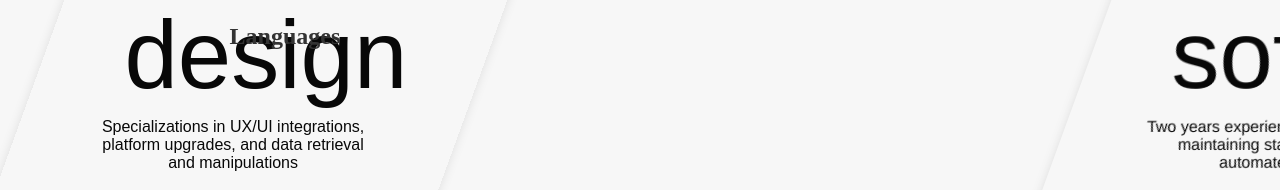
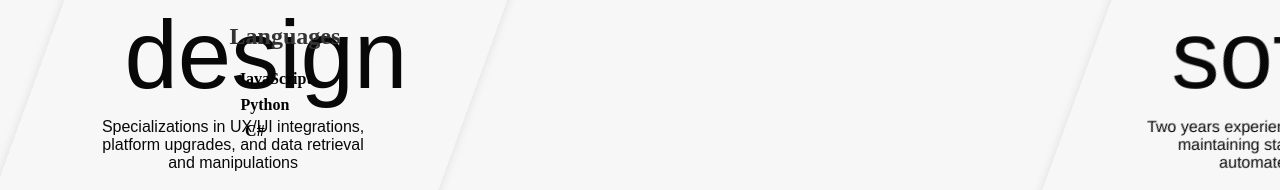
Before and after one commit to wmwassmann/master, a React (Vite) app: page /#/ in a window 1280 px wide. Shown: the part 278-468 px from the top of the page. Built offline with nearby package versions, Linux system fonts and the light colour scheme.

Commit message:
Added revealing tech

```diff
--- a/package.json
+++ b/package.json
@@ -27,6 +27,7 @@
     "react-email": "1.10.0",
     "react-pdf": "^7.6.0",
     "react-router-dom": "^6.20.1",
+    "react-type-animation": "^3.2.0",
     "resend": "^2.1.0",
     "typescript": "^5.3.3"
   },
--- a/src/components/Skillset.jsx
+++ b/src/components/Skillset.jsx
@@ -1,12 +1,13 @@
 import React, { useEffect, useState } from 'react';
 import "../css/PageStyles/AboutMe/skillSets.css";
+import "../css/PageStyles/AboutMe/liskew.css";
 
 const Skillsets = () => {
-  const languageSkills = ['C#', 'JavaScript', 'Python'];
+  const languageSkills = ['JavaScript', 'Python', 'C#'];
   const webDevelopmentSkills = ['React', 'Node.js', 'HTML/CSS'];
   const databaseSkills = ['MySQL', 'MongoDB', 'Kusto'];
   const managementSkills = ['Git', 'Visual Studio', 'Agile'];
-
+  const [isHovered, setHovered] = useState(false);
   const [animationDelay, setAnimationDelay] = useState(0.2); // Adjust the delay time (in seconds) between each skillset
 
   useEffect(() => {
@@ -20,12 +21,16 @@ const Skillsets = () => {
     <div>
       <div className="skillsets-container">
         <div className="skillset lan">
-          <h2>Languages</h2>
-          {/* <ul>
+        <h2 onMouseEnter={() => setHovered(true)} onMouseLeave={() => setHovered(false)}>
+            Languages
+          </h2>
+          <ul>
             {languageSkills.map((language, index) => (
-              <li key={index}>{language}</li>
+              <li className={`lan-li ${isHovered ? 'reveal' : ''}`} key={index}>
+                {language}
+              </li>
             ))}
-          </ul> */}
+          </ul>
         </div>
 
         <div className="skillset data">
--- /dev/null
+++ b/src/css/PageStyles/AboutMe/liskew.css
@@ -0,0 +1,56 @@
+
+
+.lan-li:nth-of-type(1) {
+    padding-right: 20px;
+}
+
+.lan-li:nth-of-type(2) {
+    padding-right: 40px;
+}
+
+.lan-li:nth-of-type(3) {
+    padding-right: 60px;
+}
+
+
+
+
+.dev-li:nth-of-type(1) {
+
+}
+
+.dev-li:nth-of-type(2) {
+}
+
+
+.dev-li:nth-of-type(3) {
+}
+
+
+
+.data-li:nth-of-type(1) {
+
+}
+
+.data-li:nth-of-type(2) {
+
+}
+
+.data-li:nth-of-type(3) {
+
+}
+
+
+
+
+.man-li:nth-of-type(1) {
+
+}
+
+.man-li:nth-of-type(2) {
+
+}
+
+.man-li:nth-of-type(3) {
+
+}
--- a/src/css/PageStyles/HomePage/homePage.css
+++ b/src/css/PageStyles/HomePage/homePage.css
@@ -56,6 +56,7 @@
     box-shadow: 0 0 15px rgba(0, 0, 0, 0.1);
     color: hsl(0, 0%, 100%);
     transform: skew(-20deg);
+
 }
 
 .home-title {
```
Also changed, not shown: 1 other file (tests, documents, lock files or other folders).
